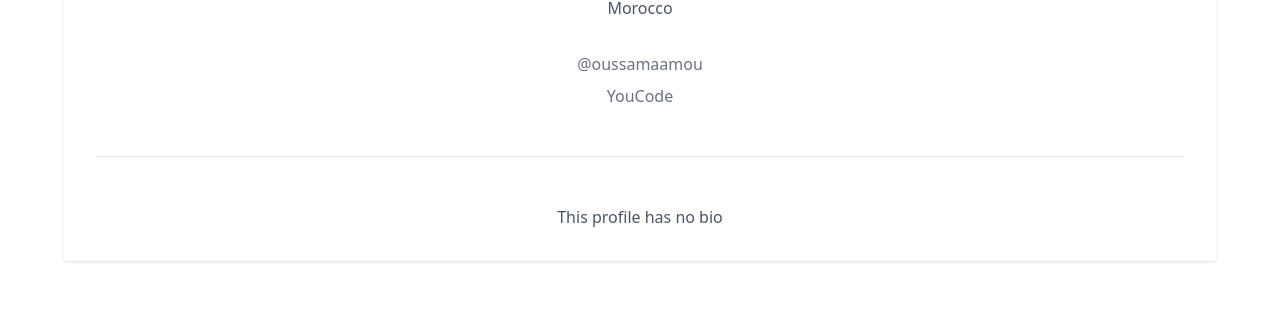
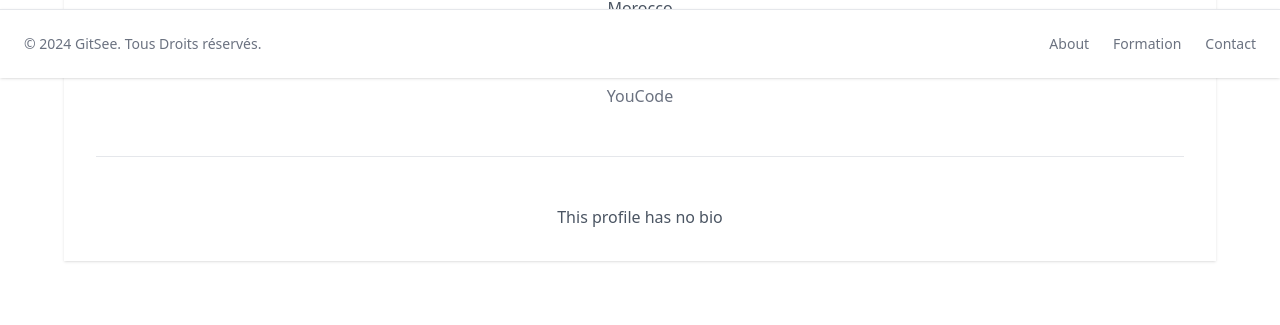
Before and after one commit to oussamaamou/GitSee, a plain HTML site: page index.html in a window 1280 px wide. Shown: the part 722-1047 px from the top of the page. Drawn offline with nearby package versions, Linux system fonts and the light colour scheme; files whose address does not match are found by name.

Commit message:
L'ajout du Footer

```diff
--- a/index.html
+++ b/index.html
@@ -49,37 +49,49 @@
 
 
     <main >
-        <div class="p-16">
+          <div class="p-16">
+
             <div class="p-8 bg-white shadow mt-24">
+
               <div class="grid grid-cols-1 md:grid-cols-3">
+
                 <div class="grid grid-cols-3 text-center order-last md:order-first mt-20 md:mt-0">
+
                   <div>
                     <p class="font-bold text-gray-700 text-xl">18</p>
                     <p class="text-gray-400">Repos</p>
                   </div>
+
                   <div>
                        <p class="font-bold text-gray-700 text-xl">2</p>
                     <p class="text-gray-400">Followers</p>
                   </div>
-                      <div>
-                       <p class="font-bold text-gray-700 text-xl">2</p>
+
+                  <div>
+                    <p class="font-bold text-gray-700 text-xl">2</p>
                     <p class="text-gray-400">Following</p>
                   </div>
+
                 </div>
+
                 <div class="">
+
                   <div class="relative overflow-hidden w-48 h-48 bg-indigo-100 mx-auto rounded-full shadow-4xl absolute inset-x-0 top-0 -mt-24 flex items-center justify-center text-indigo-500">
-                    <img class="absolute object-cover w-[100%] h-[100%]" src="../images/griffith.jpg" alt="Photo de Profile">
+                    <img class="absolute object-cover w-[100%] h-[100%]" src="" alt="Photo de Profile">
                   </div>
                 </div>
 
                 <div class="">
+
                 <button class="text-white py-2 px-4 uppercase rounded bg-purple-600 hover:bg-purple-800 shadow hover:shadow-lg font-medium transition transform hover:-translate-y-0.5">
                 visit
                 </button>
                 </div>
+
               </div>
 
               <div class="mt-20 text-center border-b pb-12">
+
                 <h1 class="text-4xl font-medium text-gray-700">Oussama Amou</h1>
                 <p class="font-medium text-gray-600 mt-3">Morocco</p>
 
@@ -88,11 +100,12 @@
               </div>
 
               <div class="mt-12 flex flex-col justify-center">
+
                 <p class="text-gray-600 text-center font-light lg:px-16">This profile has no bio</p>
               </div>
 
             </div>
-            </div>
+          </div>
 
 
     </main>
@@ -101,9 +114,26 @@
 
 
 
-    <footer>
 
+
+    <footer class="fixed bottom-0 left-0 z-20 w-full p-4 bg-white border-t border-gray-200 shadow md:flex md:items-center md:justify-between md:p-6 dark:bg-gray-800 dark:border-gray-600">
+        <span class="text-sm text-gray-500 sm:text-center dark:text-gray-400">© 2024 <a href="https://flowbite.com/" class="hover:underline">GitSee</a>. Tous Droits réservés.
+        </span>
+        <ul class="flex flex-wrap items-center mt-3 text-sm font-medium text-gray-500 dark:text-gray-400 sm:mt-0">
+            <li>
+                <a href="https://github.com/oussamaamou/GitSee" target="_blank" class="hover:underline me-4 md:me-6">About</a>
+            </li>
+
+            <li>
+                <a href="https://www.youcode.ma/" target="_blank" class="hover:underline me-4 md:me-6"> Formation</a>
+            </li>
+
+            <li>
+                <a href="https://www.linkedin.com/in/oussama-amou-b71151337/" target="_blank" class="hover:underline">Contact</a>
+            </li>
+        </ul>
     </footer>
+
     <!-- //////////////////////////////////////////////////////////////////////////////////////////////////////////////// -->
 
 
```
